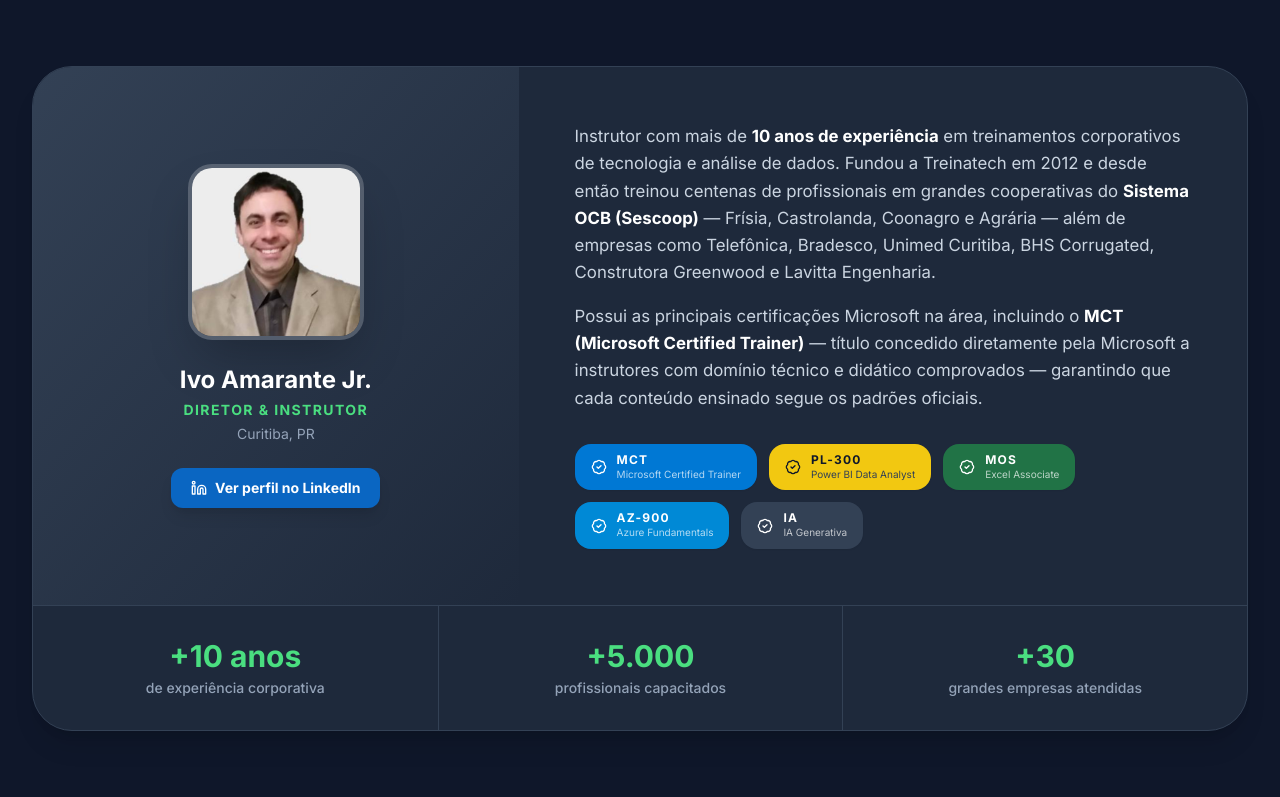
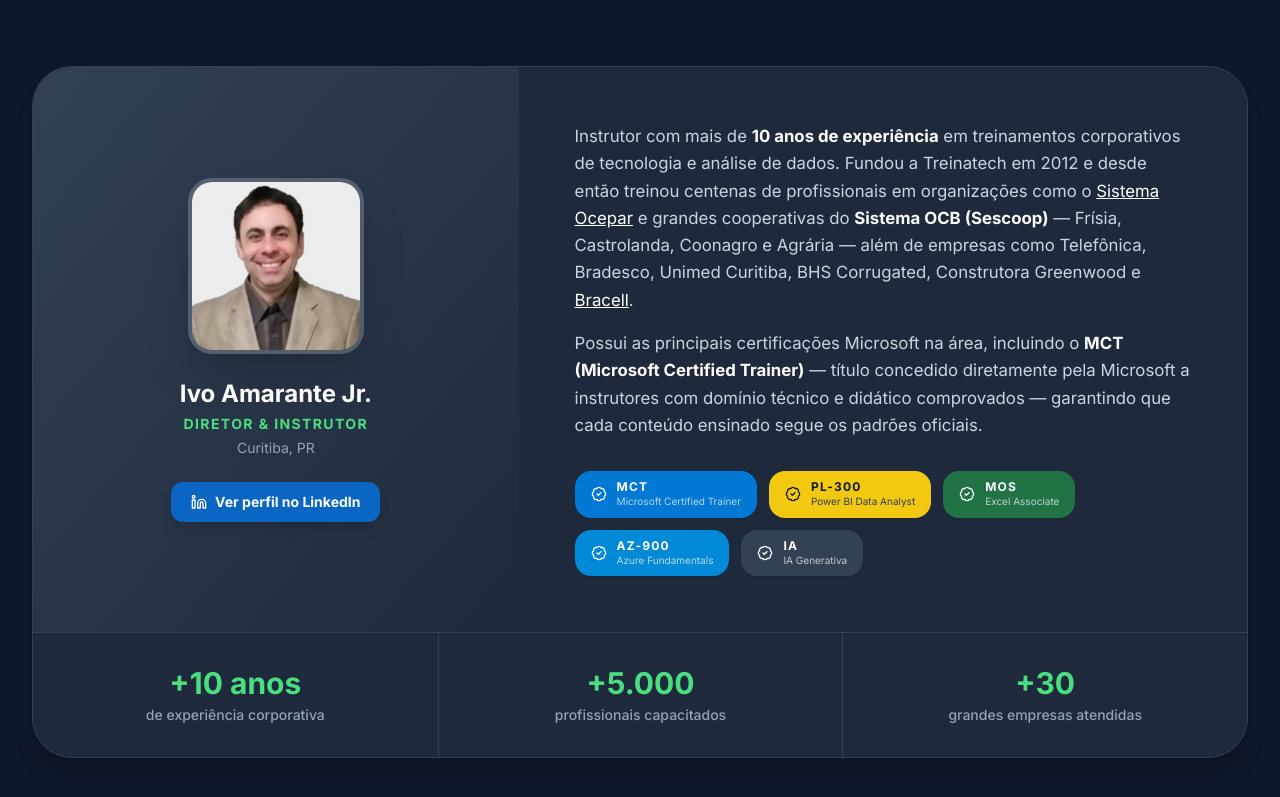
Before and after one commit to treinatechivo-hub/treinatech-site, a React (Vite) app: page / in a window 1280 px wide. Shown: the part 4260-5057 px from the top of the page. Built offline with nearby package versions, Linux system fonts and the light colour scheme.

Commit message:
feat: substitui Lavitta Engenharia por Sistema Ocepar e Bracell na seção Instrutor
Co-Authored-By: Claude Sonnet 4.6 <noreply@anthropic.com>

```diff
--- a/components/Instructor.tsx
+++ b/components/Instructor.tsx
@@ -87,10 +87,13 @@ export const Instructor: React.FC = () => {
                   Instrutor com mais de{' '}
                   <strong className="text-white">10 anos de experiência</strong> em treinamentos
                   corporativos de tecnologia e análise de dados. Fundou a Treinatech em 2012 e desde
-                  então treinou centenas de profissionais em grandes cooperativas do{' '}
+                  então treinou centenas de profissionais em organizações como o{' '}
+                  <a href="https://www.paranacooperativo.coop.br/" target="_blank" rel="noopener noreferrer" className="text-white underline hover:text-blue-300">Sistema Ocepar</a>{' '}
+                  e grandes cooperativas do{' '}
                   <strong className="text-white">Sistema OCB (Sescoop)</strong> — Frísia,
                   Castrolanda, Coonagro e Agrária — além de empresas como Telefônica, Bradesco, Unimed
-                  Curitiba, BHS Corrugated, Construtora Greenwood e Lavitta Engenharia.
+                  Curitiba, BHS Corrugated, Construtora Greenwood e{' '}
+                  <a href="https://www.bracell.com/" target="_blank" rel="noopener noreferrer" className="text-white underline hover:text-blue-300">Bracell</a>.
                 </p>
                 <p>
                   Possui as principais certificações Microsoft na área, incluindo o{' '}
```
